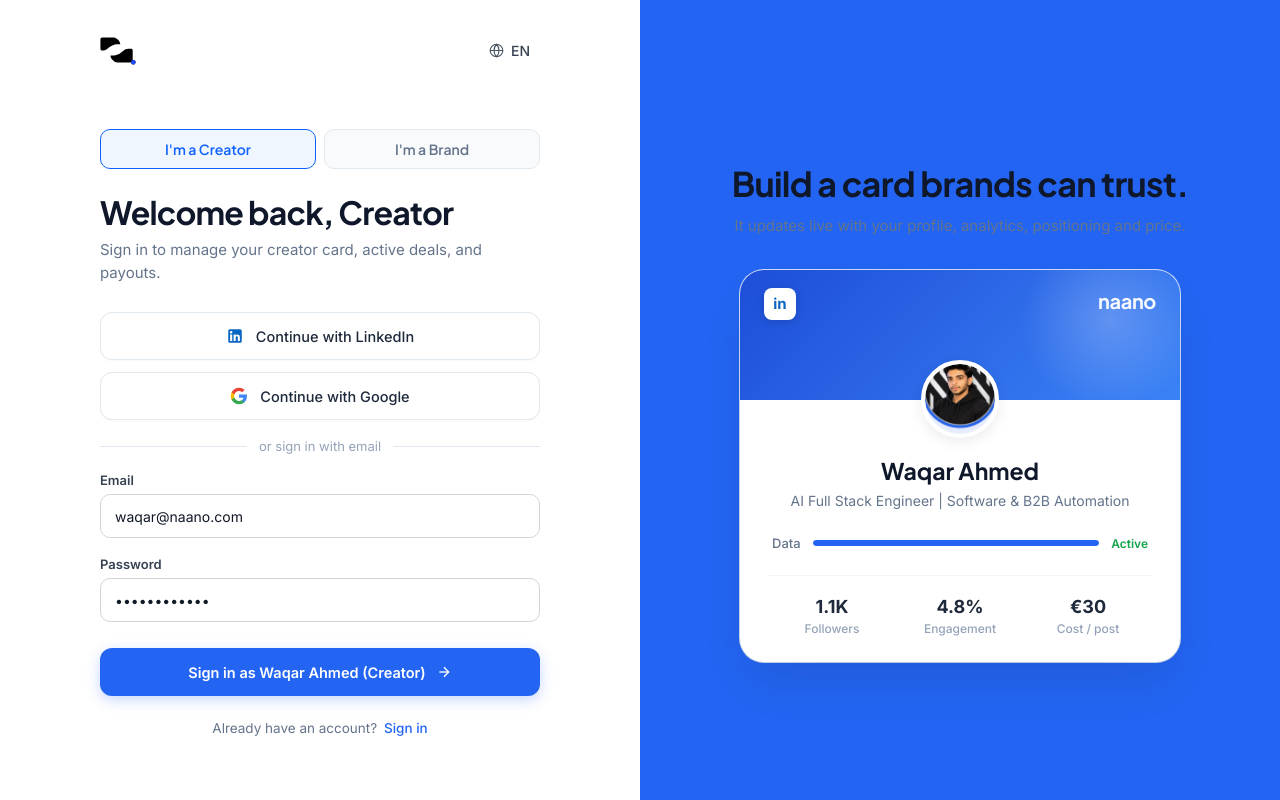
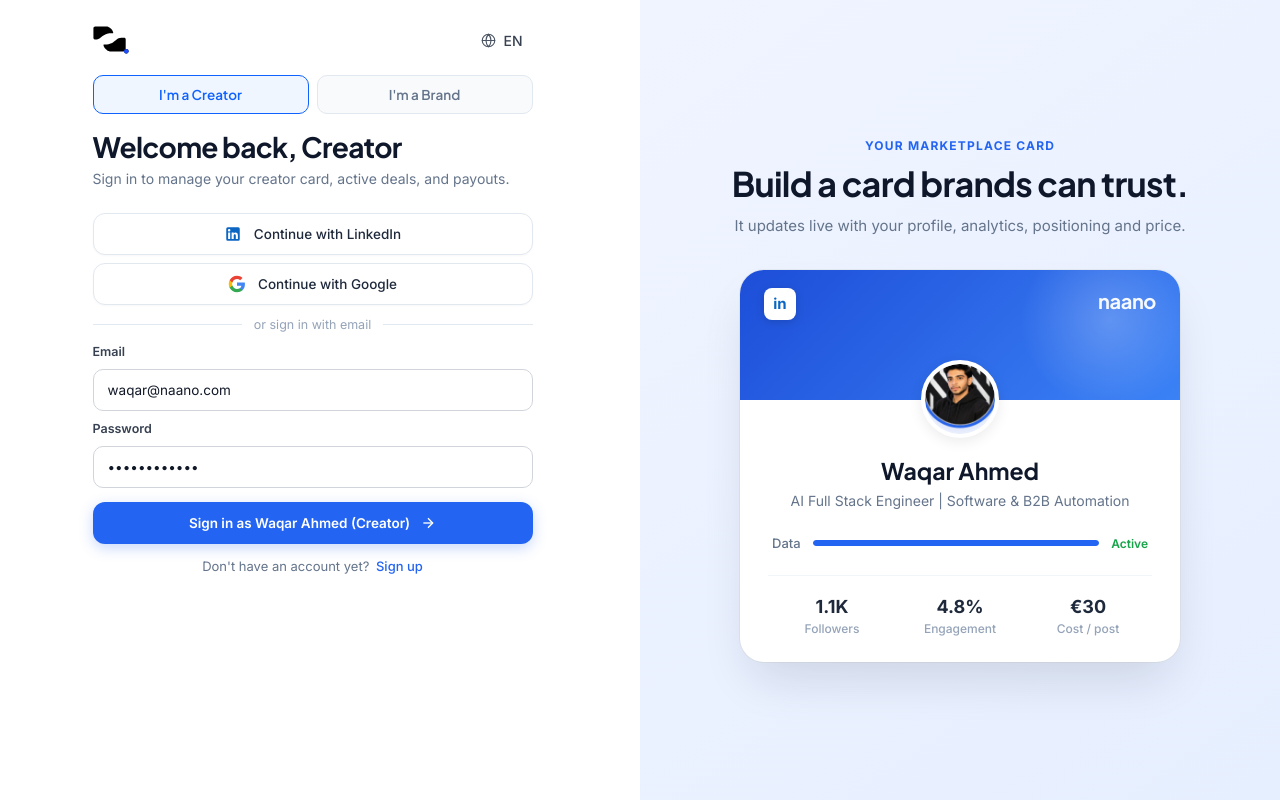
Before and after one commit to waqaras1/Marketplace, a website built with Vite: page login.html in a window 1280 px wide. Built offline with nearby package versions, Linux system fonts and the light colour scheme.

Commit message:
fix(login): resolve vertical clipping, role switching visibility, and i18n label on /login

```diff
--- a/login.html
+++ b/login.html
@@ -18,7 +18,7 @@
     <link rel="stylesheet" href="/src/register.css" />
   </head>
   <body>
-    <div class="auth-page">
+    <div class="auth-page auth-page--login">
       <!-- Left: Sign in Form Container -->
       <main class="auth-left">
         <div class="auth-left-inner">
@@ -56,12 +56,11 @@
           </div>
 
           <!-- Account Type Switcher Tabs -->
-          <div class="login-tabs-row" style="display: flex; gap: 8px; margin-bottom: 24px;">
+          <div class="login-tabs-row">
             <button
               type="button"
               class="login-tab is-active"
               id="tab-login-creator"
-              style="flex: 1; padding: 10px 14px; border-radius: 10px; border: 1px solid #0f62fe; background: #eff6ff; color: #0f62fe; font-family: 'Plus Jakarta Sans', sans-serif; font-weight: 600; font-size: 14px; cursor: pointer; transition: all 0.15s;"
             >
               I'm a Creator
             </button>
@@ -69,7 +68,6 @@
               type="button"
               class="login-tab"
               id="tab-login-brand"
-              style="flex: 1; padding: 10px 14px; border-radius: 10px; border: 1px solid #e2e8f0; background: #f8fafc; color: #64748b; font-family: 'Plus Jakarta Sans', sans-serif; font-weight: 600; font-size: 14px; cursor: pointer; transition: all 0.15s;"
             >
               I'm a Brand
             </button>
@@ -109,7 +107,7 @@
               </a>
             </div>
 
-            <div style="display: flex; align-items: center; gap: 12px; margin: 18px 0; color: #94a3b8; font-size: 13px;">
+            <div class="login-divider">
               <div style="flex: 1; height: 1px; background: #e2e8f0;"></div>
               <span>or sign in with email</span>
               <div style="flex: 1; height: 1px; background: #e2e8f0;"></div>
@@ -125,7 +123,7 @@
                 <input type="password" id="creator-pass" class="auth-input" value="••••••••••••" required />
               </div>
 
-              <button type="submit" class="auth-submit-btn" style="margin-top: 8px;">
+              <button type="submit" class="auth-submit-btn">
                 <span>Sign in as Waqar Ahmed (Creator)</span>
                 <svg width="16" height="16" viewBox="0 0 24 24" fill="none" stroke="currentColor" stroke-width="2">
                   <path d="M5 12h14" />
@@ -136,7 +134,7 @@
           </div>
 
           <!-- View: Brand Sign In -->
-          <div id="login-view-brand" class="auth-view" style="display: none;">
+          <div id="login-view-brand" class="auth-view">
             <h1 class="auth-title">Welcome back, Brand</h1>
             <p class="auth-subtitle">Sign in to manage creator briefs, active campaigns, and pipeline analytics.</p>
 
@@ -169,7 +167,7 @@
               </a>
             </div>
 
-            <div style="display: flex; align-items: center; gap: 12px; margin: 18px 0; color: #94a3b8; font-size: 13px;">
+            <div class="login-divider">
               <div style="flex: 1; height: 1px; background: #e2e8f0;"></div>
               <span>or sign in with email</span>
               <div style="flex: 1; height: 1px; background: #e2e8f0;"></div>
@@ -185,7 +183,7 @@
                 <input type="password" id="brand-pass" class="auth-input" value="••••••••••••" required />
               </div>
 
-              <button type="submit" class="auth-submit-btn" style="margin-top: 8px;">
+              <button type="submit" class="auth-submit-btn">
                 <span>Sign in as Atlas Marketing (Brand)</span>
                 <svg width="16" height="16" viewBox="0 0 24 24" fill="none" stroke="currentColor" stroke-width="2">
                   <path d="M5 12h14" />
@@ -195,15 +193,15 @@
             </form>
           </div>
 
-          <p class="auth-signin-note" style="margin-top: 24px;">
+          <p class="login-signup-note" id="login-signup-note">
             Don't have an account yet?
-            <a href="/register" class="auth-signin-link">Sign up</a>
+            <a href="/register" class="auth-signin-link" id="login-signup-link">Sign up</a>
           </p>
         </div>
       </main>
 
       <!-- Right: Split Visual Side Panel -->
-      <aside class="auth-right">
+      <aside class="auth-right is-creator-theme" id="auth-right">
         <!-- Creator Visual Panel (matching recon/login-creator.png) -->
         <div class="auth-right-content is-active" id="right-login-creator">
           <div class="auth-preview-header">
@@ -249,15 +247,15 @@
         </div>
 
         <!-- Brand Visual Panel (matching recon/login-brand.png) -->
-        <div class="auth-right-content" id="right-login-brand" style="display: none; background: #0f62fe;">
-          <div class="auth-statement-card" style="background: transparent; color: #fff; padding: 48px;">
-            <h2 class="auth-statement-title" style="color: #fff; font-size: 34px; margin-bottom: 16px;">
+        <div class="auth-right-content" id="right-login-brand">
+          <div class="auth-statement-card">
+            <h2 class="auth-statement-title">
               Creators. Brands. Results.
             </h2>
-            <p class="auth-statement-copy" style="color: rgba(255, 255, 255, 0.9); font-size: 17px; line-height: 1.6; margin-bottom: 32px;">
+            <p class="auth-statement-copy">
               Run LinkedIn creator campaigns that drive real business - discover creators, track performance, pay in one click.
             </p>
-            <div style="color: rgba(255, 255, 255, 0.7); font-size: 14px; font-weight: 500;">
+            <div class="auth-statement-footer" style="color: rgba(255, 255, 255, 0.7); font-size: 14px; font-weight: 500; margin-top: 24px;">
               Built for B2B marketing teams
             </div>
           </div>
--- a/src/i18n.js
+++ b/src/i18n.js
@@ -222,6 +222,7 @@
     'login.brand_sub': 'Sign in to manage creator briefs, active campaigns, and pipeline analytics.',
     'login.btn_linkedin': 'Continue with LinkedIn',
     'login.btn_google': 'Continue with Google',
+    'login.signup_note': 'Don\'t have an account yet? <a href="/register" class="auth-signin-link" id="login-signup-link">Sign up</a>',
 
     // Workspace
     'ws.back': 'Back to onboarding',
@@ -484,6 +485,7 @@
     'login.brand_sub': 'Inicia sesión para gestionar tus briefs, campañas activas y analítica de pipeline.',
     'login.btn_linkedin': 'Continuar con LinkedIn',
     'login.btn_google': 'Continuar con Google',
+    'login.signup_note': '¿Aún no tienes cuenta? <a href="/register" class="auth-signin-link" id="login-signup-link">Regístrate</a>',
 
     // Workspace
     'ws.back': 'Volver al onboarding',
@@ -666,7 +668,7 @@
   { sel: '#role-card-creator .auth-role-desc', key: 'reg.opt_creator_desc' },
   { sel: '#role-card-brand .auth-role-title', key: 'reg.opt_brand_title' },
   { sel: '#role-card-brand .auth-role-desc', key: 'reg.opt_brand_desc' },
-  { sel: '.auth-signin-note', key: 'reg.already_account', html: true },
+  { sel: '#view-role-select .auth-signin-note, #view-creator-auth .auth-signin-note, #view-brand-auth .auth-signin-note', key: 'reg.already_account', html: true },
   { sel: '#right-state-default .auth-statement-title', key: 'reg.stmt_title' },
   { sel: '#right-state-default .auth-statement-copy', key: 'reg.stmt_copy' },
 
@@ -724,6 +726,7 @@
   { sel: '#login-view-brand .auth-subtitle', key: 'login.brand_sub' },
   { sel: '#btn-login-brand-google span', key: 'login.btn_google' },
   { sel: '#btn-login-brand-linkedin span', key: 'login.btn_linkedin' },
+  { sel: '#login-signup-note', key: 'login.signup_note', html: true },
 
   // Register right side states
   { sel: '#right-state-creator .auth-preview-eyebrow', key: 'reg.card_preview_eyebrow' },
--- a/src/login.js
+++ b/src/login.js
@@ -14,34 +14,32 @@
   const viewBrand = document.getElementById('login-view-brand');
   const rightCreator = document.getElementById('right-login-creator');
   const rightBrand = document.getElementById('right-login-brand');
+  const authRight = document.getElementById('auth-right');
 
   function switchRole(role) {
-    if (role === 'brand' || role === 'saas') {
-      tabBrand.style.borderColor = '#0f62fe';
-      tabBrand.style.background = '#eff6ff';
-      tabBrand.style.color = '#0f62fe';
-      tabCreator.style.borderColor = '#e2e8f0';
-      tabCreator.style.background = '#f8fafc';
-      tabCreator.style.color = '#64748b';
+    const isBrand = role === 'brand' || role === 'saas';
+    if (isBrand) {
+      tabBrand?.classList.add('is-active');
+      tabCreator?.classList.remove('is-active');
 
-      viewCreator.style.display = 'none';
-      viewBrand.style.display = 'block';
+      viewCreator?.classList.remove('is-active');
+      viewBrand?.classList.add('is-active');
 
-      rightCreator.style.display = 'none';
-      rightBrand.style.display = 'block';
+      rightCreator?.classList.remove('is-active');
+      rightBrand?.classList.add('is-active');
+
+      authRight?.classList.remove('is-creator-theme');
     } else {
-      tabCreator.style.borderColor = '#0f62fe';
-      tabCreator.style.background = '#eff6ff';
-      tabCreator.style.color = '#0f62fe';
-      tabBrand.style.borderColor = '#e2e8f0';
-      tabBrand.style.background = '#f8fafc';
-      tabBrand.style.color = '#64748b';
+      tabCreator?.classList.add('is-active');
+      tabBrand?.classList.remove('is-active');
 
-      viewCreator.style.display = 'block';
-      viewBrand.style.display = 'none';
+      viewCreator?.classList.add('is-active');
+      viewBrand?.classList.remove('is-active');
 
-      rightCreator.style.display = 'block';
-      rightBrand.style.display = 'none';
+      rightCreator?.classList.add('is-active');
+      rightBrand?.classList.remove('is-active');
+
+      authRight?.classList.add('is-creator-theme');
     }
   }
 
--- a/src/register.css
+++ b/src/register.css
@@ -213,12 +213,13 @@
   line-height: 1.48;
 }
 
-/* Sign-in Note */
-.auth-signin-note {
+/* Sign-in Note & Signup Note */
+.auth-signin-note,
+.login-signup-note {
   text-align: center;
   font-size: 13.5px;
   color: var(--color-text-muted);
-  margin-top: 36px;
+  margin-top: 24px;
 }
 
 .auth-signin-link {
@@ -232,6 +233,53 @@
 .auth-signin-link:hover {
   color: var(--color-blue-hover);
   text-decoration: underline;
+}
+
+/* Login Tabs & Sub-components */
+.login-tabs-row {
+  display: flex;
+  gap: 8px;
+  margin-bottom: 18px;
+  width: 100%;
+}
+
+.login-tab {
+  flex: 1;
+  padding: 10px 14px;
+  border-radius: 10px;
+  border: 1px solid #e2e8f0;
+  background: #f8fafc;
+  color: #64748b;
+  font-family: var(--font-jakarta);
+  font-weight: 600;
+  font-size: 13.5px;
+  cursor: pointer;
+  transition: all 0.15s ease;
+  display: inline-flex;
+  align-items: center;
+  justify-content: center;
+  text-align: center;
+}
+
+.login-tab:hover {
+  border-color: #cbd5e1;
+  color: #0f172a;
+  background: #f1f5f9;
+}
+
+.login-tab.is-active {
+  border-color: #0f62fe;
+  background: #eff6ff;
+  color: #0f62fe;
+}
+
+.login-divider {
+  display: flex;
+  align-items: center;
+  gap: 12px;
+  margin: 14px 0;
+  color: #94a3b8;
+  font-size: 13px;
 }
 
 /* Back Link */
@@ -1374,6 +1422,11 @@
     font-size: 14px;
   }
 
+  .login-tab {
+    padding: 8px 10px;
+    font-size: 13px;
+  }
+
   .brand-action-row {
     flex-direction: column-reverse;
   }
@@ -1382,3 +1435,100 @@
     width: 100%;
   }
 }
+
+/* --------------------------------------------------------------------------
+   Desktop Viewport & Login Vertical Sizing Refinements
+   -------------------------------------------------------------------------- */
+@media (min-width: 1025px) {
+  .auth-page {
+    height: 100vh;
+    min-height: 100vh;
+    overflow: hidden;
+  }
+
+  .auth-left {
+    height: 100vh;
+    overflow-y: auto;
+    scrollbar-gutter: stable;
+  }
+
+  .auth-right {
+    height: 100vh;
+    overflow-y: auto;
+  }
+
+  /* Specific sizing for Login page so content fits comfortably within normal desktop screen */
+  .auth-page--login .auth-left {
+    padding: clamp(20px, 3.2vh, 36px) clamp(24px, 4vw, 48px) clamp(16px, 2.5vh, 28px);
+    justify-content: flex-start;
+  }
+
+  .auth-page--login .auth-header-row {
+    margin-bottom: clamp(16px, 2.5vh, 28px);
+  }
+
+  .auth-page--login .login-tabs-row {
+    margin-bottom: 16px;
+  }
+
+  .auth-page--login .auth-title {
+    font-size: clamp(24px, 2.4vw, 28px);
+    margin-bottom: 6px;
+    line-height: 1.2;
+  }
+
+  .auth-page--login .auth-subtitle {
+    font-size: 14px;
+    margin-bottom: 16px;
+    line-height: 1.45;
+  }
+
+  .auth-page--login .auth-oauth-group {
+    gap: 8px;
+  }
+
+  .auth-page--login .auth-oauth-btn {
+    height: 42px;
+    font-size: 13.5px;
+    padding: 0 16px;
+  }
+
+  .auth-page--login .login-divider {
+    margin: 12px 0;
+    font-size: 12.5px;
+  }
+
+  .auth-page--login .auth-form {
+    display: flex;
+    flex-direction: column;
+    gap: 10px;
+  }
+
+  .auth-page--login .auth-field {
+    margin-bottom: 0;
+  }
+
+  .auth-page--login .auth-label {
+    margin-bottom: 4px;
+    font-size: 12.5px;
+  }
+
+  .auth-page--login .auth-input {
+    height: 42px;
+    padding: 10px 14px;
+    font-size: 13.5px;
+  }
+
+  .auth-page--login .auth-submit-btn {
+    height: 42px;
+    padding: 0 18px;
+    font-size: 13.5px;
+    margin-top: 4px;
+  }
+
+  .auth-page--login .login-signup-note {
+    margin-top: 14px;
+    margin-bottom: 0;
+    font-size: 13px;
+  }
+}
```
